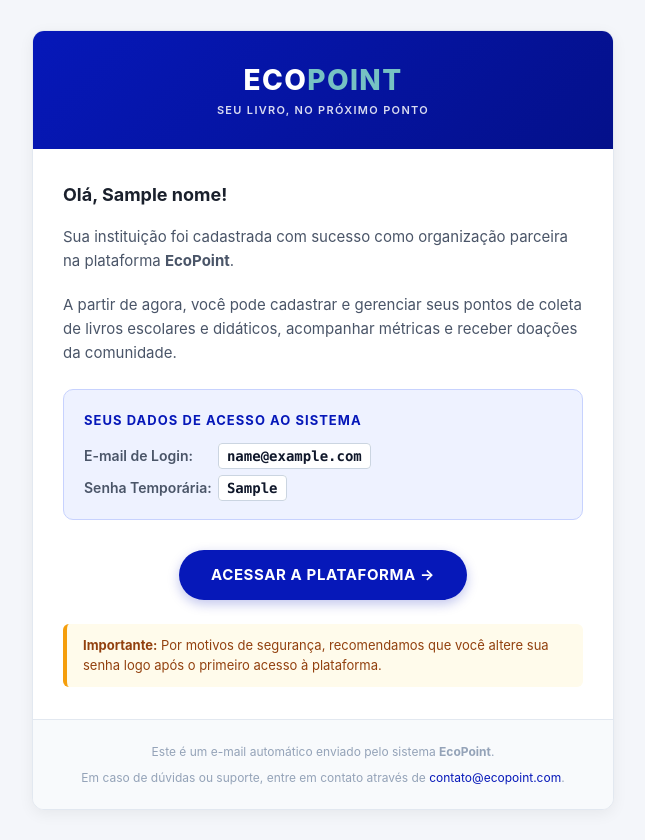
After one commit to Gabrielarruda177/EcoPoint, a Laravel app: template resources/views/emails/ongs/credenciais.blade.php in a window 1280 px wide. The commit adds this page. Shown: the whole page, without its empty margins (317-962 px from the left). Run offline with Laravel 12, Linux system fonts and the light colour scheme; the template is opened without the code that fills it: most values are stand-ins (such as "Sample title", 1, 10 or a date in 2020).

Commit message:
feat: add admin ONG management with credential email notifications and layout views

```diff
--- /dev/null
+++ b/resources/views/emails/ongs/credenciais.blade.php
@@ -0,0 +1,211 @@
+<!DOCTYPE html>
+<html lang="pt-BR">
+<head>
+    <meta charset="UTF-8">
+    <meta name="viewport" content="width=device-width, initial-scale=1.0">
+    <title>Bem-vindo ao EcoPoint</title>
+    <style>
+        body {
+            margin: 0;
+            padding: 0;
+            background-color: #f4f6fa;
+            font-family: -apple-system, BlinkMacSystemFont, 'Segoe UI', Roboto, Helvetica, Arial, sans-serif;
+            color: #2d3748;
+            -webkit-font-smoothing: antialiased;
+        }
+        .wrapper {
+            width: 100%;
+            background-color: #f4f6fa;
+            padding: 30px 15px;
+            box-sizing: border-box;
+        }
+        .container {
+            max-width: 580px;
+            margin: 0 auto;
+            background-color: #ffffff;
+            border-radius: 12px;
+            overflow: hidden;
+            box-shadow: 0 4px 15px rgba(0, 0, 0, 0.06);
+            border: 1px solid #e2e8f0;
+        }
+        .header {
+            background: linear-gradient(135deg, #0618b9 0%, #04108a 100%);
+            padding: 32px 28px;
+            text-align: center;
+            color: #ffffff;
+        }
+        .brand-title {
+            font-size: 28px;
+            font-weight: 800;
+            letter-spacing: 0.05em;
+            margin: 0;
+            color: #ffffff;
+            text-transform: uppercase;
+        }
+        .brand-title span {
+            color: #76C1C3;
+        }
+        .brand-slogan {
+            font-size: 11px;
+            letter-spacing: 0.12em;
+            color: rgba(255, 255, 255, 0.85);
+            margin-top: 6px;
+            text-transform: uppercase;
+            font-weight: 600;
+        }
+        .body-content {
+            padding: 32px 30px;
+            line-height: 1.6;
+        }
+        .greeting {
+            font-size: 18px;
+            font-weight: 700;
+            color: #1a202c;
+            margin-top: 0;
+            margin-bottom: 14px;
+        }
+        .text {
+            font-size: 15px;
+            color: #4a5568;
+            margin-bottom: 20px;
+        }
+        .credentials-card {
+            background-color: #eef2ff;
+            border: 1px solid #c7d2fe;
+            border-radius: 10px;
+            padding: 20px;
+            margin: 24px 0;
+        }
+        .credentials-title {
+            font-size: 13px;
+            font-weight: 700;
+            color: #0618b9;
+            text-transform: uppercase;
+            letter-spacing: 0.08em;
+            margin-top: 0;
+            margin-bottom: 14px;
+        }
+        .credential-item {
+            margin-bottom: 10px;
+            font-size: 14px;
+        }
+        .credential-item:last-child {
+            margin-bottom: 0;
+        }
+        .credential-label {
+            font-weight: 600;
+            color: #4a5568;
+            display: inline-block;
+            width: 130px;
+        }
+        .credential-value {
+            font-family: 'SFMono-Regular', Consolas, 'Liberation Mono', Menlo, monospace;
+            background-color: #ffffff;
+            padding: 4px 8px;
+            border-radius: 4px;
+            border: 1px solid #cbd5e1;
+            color: #0f172a;
+            font-weight: 600;
+        }
+        .btn-wrapper {
+            text-align: center;
+            margin: 30px 0 20px;
+        }
+        .btn {
+            display: inline-block;
+            background-color: #0618b9;
+            color: #ffffff !important;
+            font-size: 15px;
+            font-weight: 700;
+            text-decoration: none;
+            padding: 13px 32px;
+            border-radius: 30px;
+            text-transform: uppercase;
+            letter-spacing: 0.04em;
+            box-shadow: 0 4px 12px rgba(6, 24, 185, 0.25);
+        }
+        .alert-box {
+            background-color: #fffbeb;
+            border-left: 4px solid #f59e0b;
+            padding: 12px 16px;
+            border-radius: 6px;
+            font-size: 13px;
+            color: #92400e;
+            margin-top: 24px;
+            line-height: 1.5;
+        }
+        .footer {
+            background-color: #f8fafc;
+            padding: 22px 28px;
+            text-align: center;
+            font-size: 12px;
+            color: #94a3b8;
+            border-top: 1px solid #e2e8f0;
+            line-height: 1.6;
+        }
+        .footer a {
+            color: #0618b9;
+            text-decoration: none;
+        }
+    </style>
+</head>
+<body>
+    <div class="wrapper">
+        <div class="container">
+            <!-- HEADER -->
+            <div class="header">
+                <div class="brand-title">Eco<span>Point</span></div>
+                <div class="brand-slogan">Seu livro, no próximo ponto</div>
+            </div>
+
+            <!-- BODY CONTENT -->
+            <div class="body-content">
+                <h1 class="greeting">Olá, {{ $nome }}!</h1>
+                <p class="text">
+                    Sua instituição foi cadastrada com sucesso como organização parceira na plataforma <strong>EcoPoint</strong>.
+                </p>
+                <p class="text">
+                    A partir de agora, você pode cadastrar e gerenciar seus pontos de coleta de livros escolares e didáticos, acompanhar métricas e receber doações da comunidade.
+                </p>
+
+                <!-- CREDENTIALS BOX -->
+                <div class="credentials-card">
+                    <div class="credentials-title">Seus Dados de Acesso ao Sistema</div>
+
+                    <div class="credential-item">
+                        <span class="credential-label">E-mail de Login:</span>
+                        <span class="credential-value">{{ $email }}</span>
+                    </div>
+
+                    <div class="credential-item">
+                        <span class="credential-label">Senha Temporária:</span>
+                        <span class="credential-value">{{ $senhaTemporaria }}</span>
+                    </div>
+                </div>
+
+                <!-- CTA BUTTON -->
+                <div class="btn-wrapper">
+                    <a href="{{ url('/login') }}" class="btn" target="_blank">
+                        Acessar a Plataforma &rarr;
+                    </a>
+                </div>
+
+                <!-- SECURITY NOTICE -->
+                <div class="alert-box">
+                    <strong>Importante:</strong> Por motivos de segurança, recomendamos que você altere sua senha logo após o primeiro acesso à plataforma.
+                </div>
+            </div>
+
+            <!-- FOOTER -->
+            <div class="footer">
+                <p style="margin: 0 0 6px 0;">
+                    Este é um e-mail automático enviado pelo sistema <strong>EcoPoint</strong>.
+                </p>
+                <p style="margin: 0;">
+                    Em caso de dúvidas ou suporte, entre em contato através de <a href="mailto:contato@ecopoint.com">contato@ecopoint.com</a>.
+                </p>
+            </div>
+        </div>
+    </div>
+</body>
+</html>
--- a/resources/views/layouts/admin.blade.php
+++ b/resources/views/layouts/admin.blade.php
@@ -89,6 +89,12 @@
             </div>
         @endif
 
+        @if (session('warning'))
+            <div class="alert-flash-warning">
+                {{ session('warning') }}
+            </div>
+        @endif
+
         @if (session('error'))
             <div class="alert-flash-error">
                 {{ session('error') }}
```
Also changed, not shown: app/Http/Controllers/Admin/OngController.php (+45 -5 lines), app/Mail/OngCredenciaisMail.php (added, +43 -0 lines), public/css/admin/sidebar.css (+11 -0 lines), resources/views/admin/ongs/create.blade.php (+9 -31 lines), tests/Feature/AdminOngTest.php (+29 -3 lines), 1 other file.
